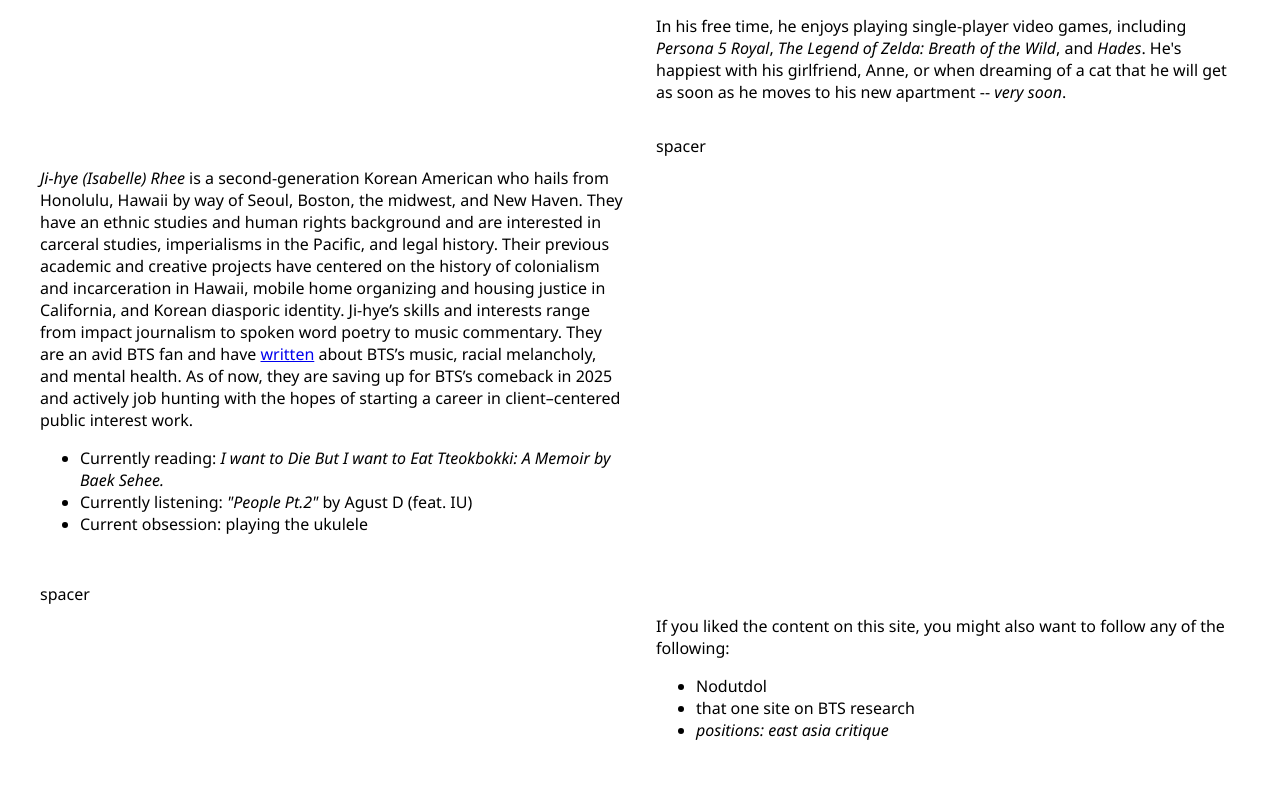
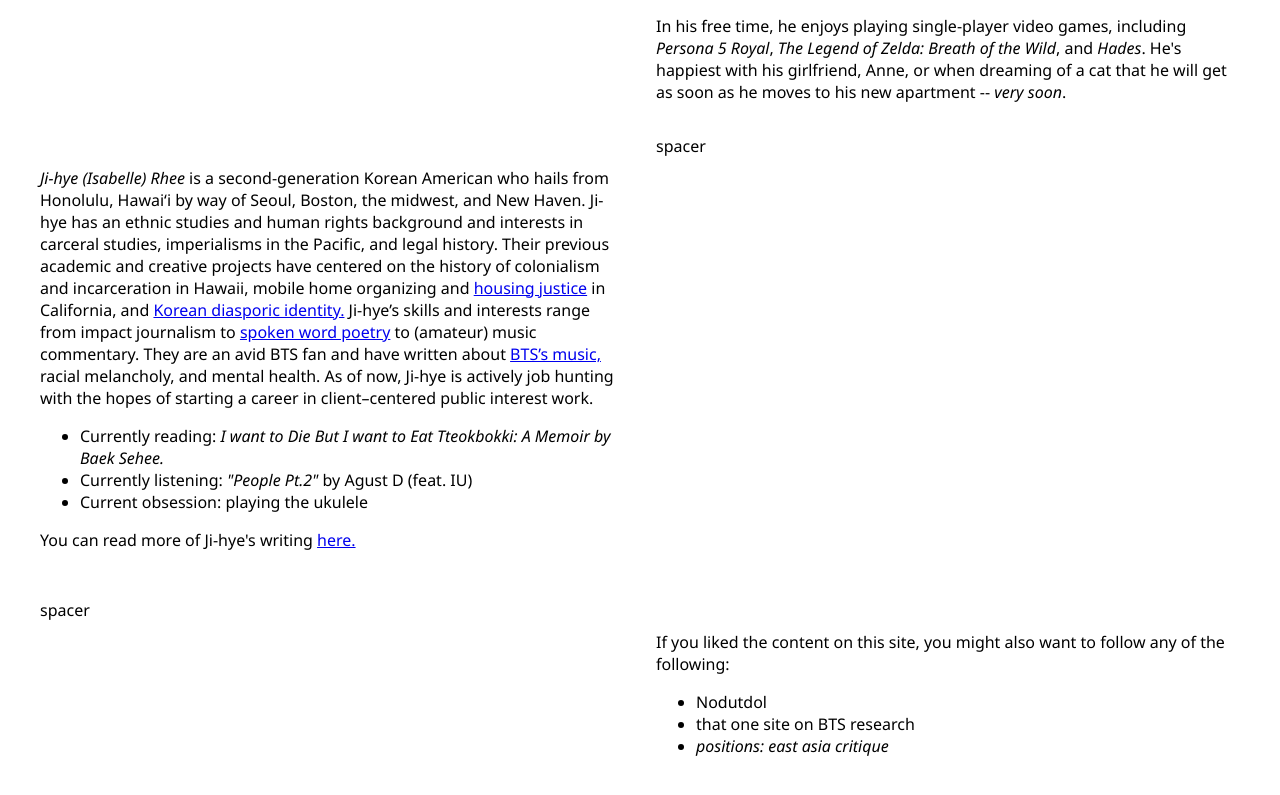
Before and after one commit to 18kimn/korea-culture-critique, a SvelteKit app: page /about in a window 1280 px wide. Shown: the part 1587-2382 px from the top of the page. Built offline with nearby package versions, Linux system fonts and the light colour scheme.

Commit message:
about page modifications

```diff
--- a/src/routes/about/+page.svelte
+++ b/src/routes/about/+page.svelte
@@ -120,24 +120,40 @@
 						>Ji-hye (Isabelle) Rhee</em
 					>
 					is a second-generation Korean American who hails from Honolulu,
-					Hawaii by way of Seoul, Boston, the midwest, and New Haven.
-					They have an ethnic studies and human rights background
-					and are interested in carceral studies, imperialisms in
-					the Pacific, and legal history. Their previous academic
-					and creative projects have centered on the history of colonialism
-					and incarceration in Hawaii, mobile home organizing and
-					housing justice in California, and Korean diasporic identity.
-					Ji-hye’s skills and interests range from impact journalism
-					to spoken word poetry to music commentary. They are an avid
-					BTS fan and have
+					Hawaiʻi by way of Seoul, Boston, the midwest, and New Haven.
+					Ji-hye has an ethnic studies and human rights background
+					and interests in carceral studies, imperialisms in the Pacific,
+					and legal history. Their previous academic and creative
+					projects have centered on the history of colonialism and
+					incarceration in Hawaii, mobile home organizing and
+					<a
+						href="https://voiceofoc.org/2022/01/rhee-santa-anas-mobile-home-communities-deserve-rent-control/"
+						target="_blank"
+						rel="noreferrer">housing justice</a
+					>
+					in California, and
+					<a
+						href="https://aaww.org/%ed%95%b4%eb%b0%a9-liberation/"
+						target="_blank"
+						rel="noreferrer">Korean diasporic identity.</a
+					>
+
+					Ji-hye’s skills and interests range from impact
+					journalism to
+					<a
+						href="https://www.jooksongs.com/members"
+						target="_blank"
+						rel="noreferrer">spoken word poetry</a
+					>
+					to (amateur) music commentary. They are an avid BTS fan
+					and have written about
 					<a
 						href="https://ther3journal.com/issue-3/counting-grey-rhinos/"
-						rel="noreferrer"
-						target="_blank">written</a
+						target="_blank"
+						rel="noreferrer">BTS’s music,</a
 					>
-					about BTS’s music, racial melancholy, and mental health.
-					As of now, they are saving up for BTS’s comeback in 2025
-					and actively job hunting with the hopes of starting a career
+					racial melancholy, and mental health. As of now, Ji-hye
+					is actively job hunting with the hopes of starting a career
 					in client–centered public interest work.
 					<ul>
 						<li>
@@ -152,6 +168,13 @@
 						</li>
 						<li>Current obsession: playing the ukulele</li>
 					</ul>
+					<p>
+						You can read more of Ji-hye's writing <a
+							href="https://linktr.ee/jihyerhee"
+							target="_blank"
+							rel="noreferrer">here.</a
+						>
+					</p>
 				</div>
 				<div>spacer</div>
 			</div>
```
